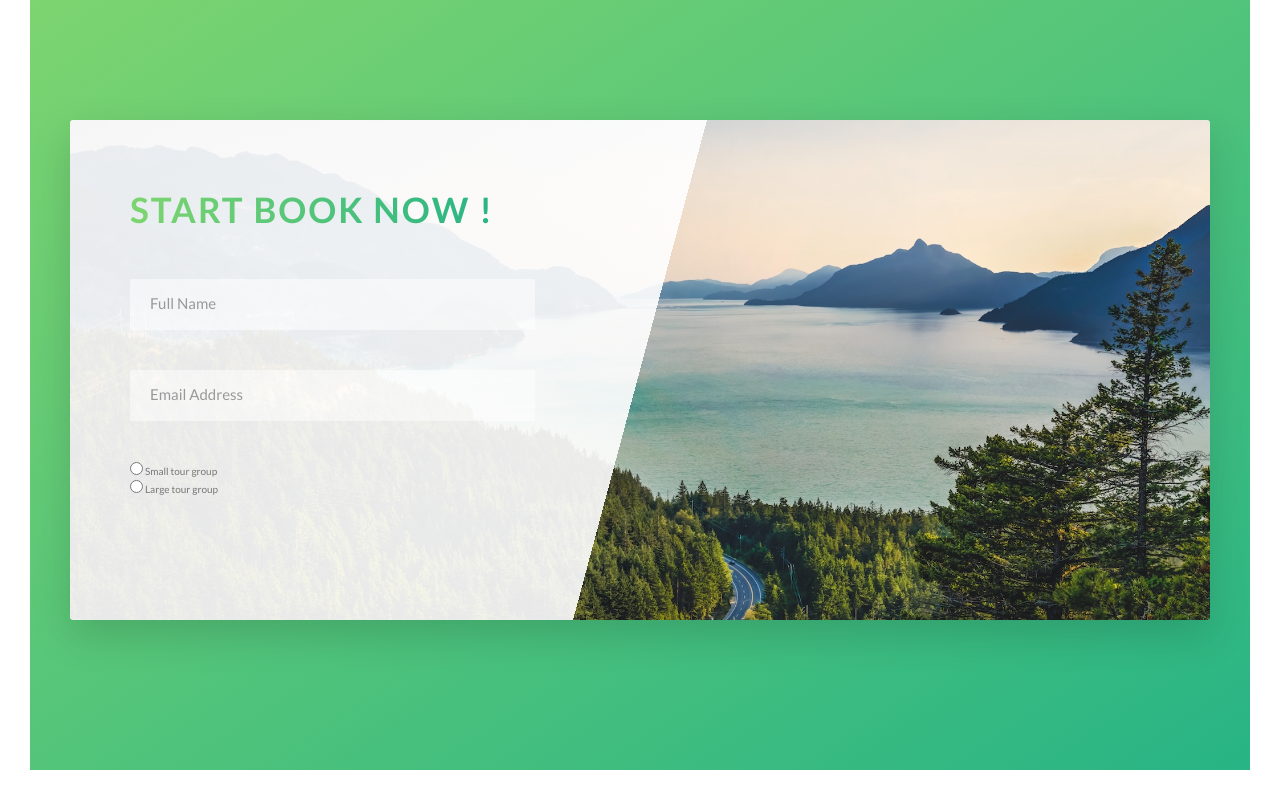
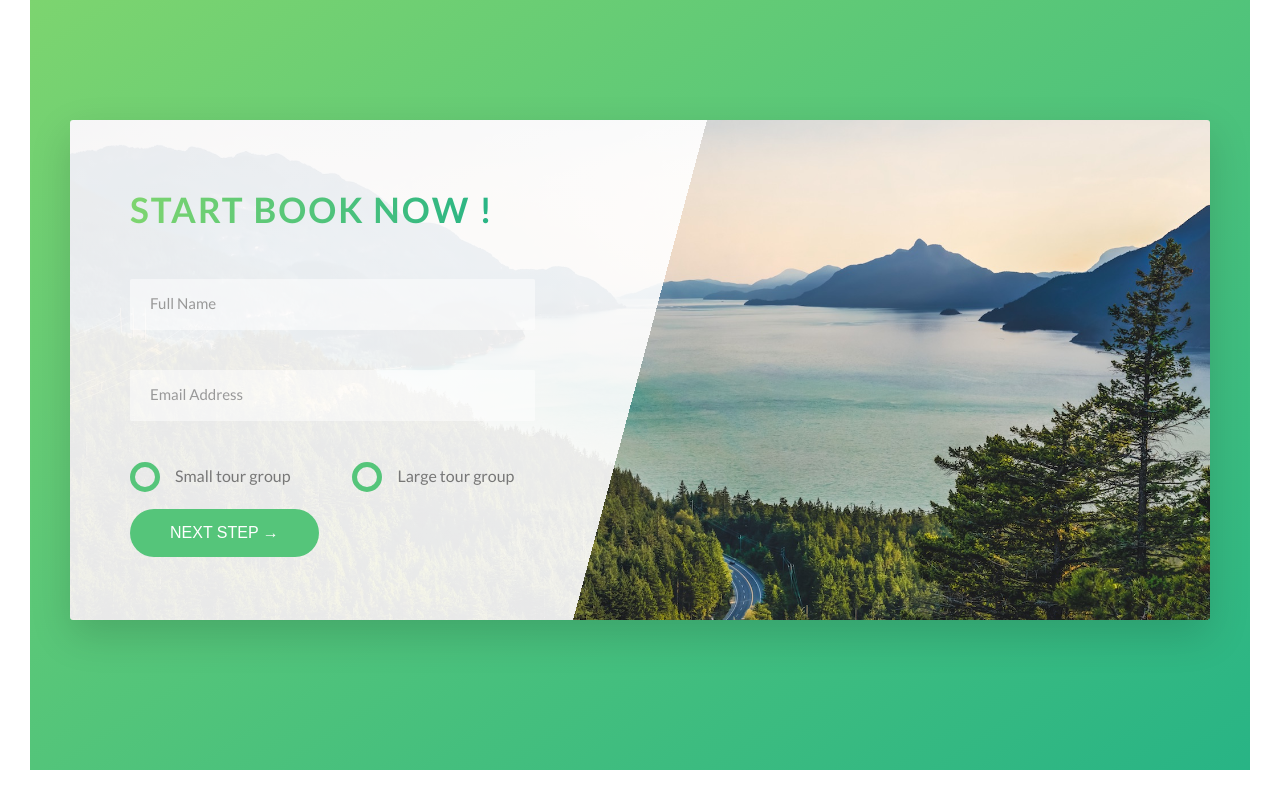
Before and after one commit to amrwaheed/natures, a website: page index.html in a window 1280 px wide. Shown: the part 4829-5629 px from the top of the page. Drawn offline with Linux system fonts and the light colour scheme.

Commit message:
finish form

```diff
--- a/index.html
+++ b/index.html
@@ -301,18 +301,21 @@
                                 <div class="form__group">
                                     <div class="form__radio-group">
                                         <input type="radio" class="form__radio-input" id="small" name="size" >
-                                        <label for="small">
+                                        <label for="small" class="form__radio-label">
                                             <span class="form__radio-button"></span>
                                             Small tour group</label>
                                     </div>
 
                                     <div class="form__radio-group">
                                         <input type="radio" class="form__radio-input" id="large" name="size" >
-                                        <label for="large">
+                                        <label for="large" class="form__radio-label">
                                             <span class="form__radio-button"></span>
                                             Large tour group</label>
 
                                     </div>
+                                </div>
+                                <div class="form__group">
+                                    <button class="btn btn--green">Next Step &rarr;</button>
                                 </div>
 
 
--- a/scss/components/_button.scss
+++ b/scss/components/_button.scss
@@ -1,6 +1,6 @@
 
 .btn{
-
+    &,
     &:link,
     &:visited {
         text-decoration: none;
@@ -11,6 +11,8 @@
         transition: all .2s;
         position: relative;
         font-size: $defult-font-size;
+        border: none;
+        cursor: pointer;
     }
 
     &:hover {
--- a/scss/components/_form.scss
+++ b/scss/components/_form.scss
@@ -50,4 +50,50 @@
         visibility: hidden;
         transform: translateY(-4rem);
     }
+
+    &__radio-group {
+        width: 49%;
+        display: inline-block;
+    }
+
+    &__radio-input {
+        display: none;
+    }
+
+    &__radio-label{
+        font-size: $defult-font-size;
+        cursor: pointer;
+        position: relative;
+        padding-left: 4.5rem ;
+    }
+
+    &__radio-button {
+        height: 3rem;
+        width: 3rem;
+        border: 5px solid $color-primary;
+        border-radius: 50%;
+        display: inline-block ;
+        position: absolute;
+        left: 0;
+        top: -.4rem ;
+
+        &::after{
+            content: "";
+            display: block;
+            height: 1.3rem;
+            width: 1.3rem;
+            border-radius: 50%;
+            position: absolute;
+            top: 50%;
+            left: 50%;
+            transform: translate(-50%, -50%);
+            background-color: $color-primary;
+            opacity: 0;
+            transition: opacity .2s;
+        }
+    }
+
+    &__radio-input:checked ~ &__radio-label &__radio-button::after {
+        opacity: 1;
+    }
 }
```
Also changed, not shown: css/style.css, scss/pages/_home.scss (line endings or trailing spaces).
